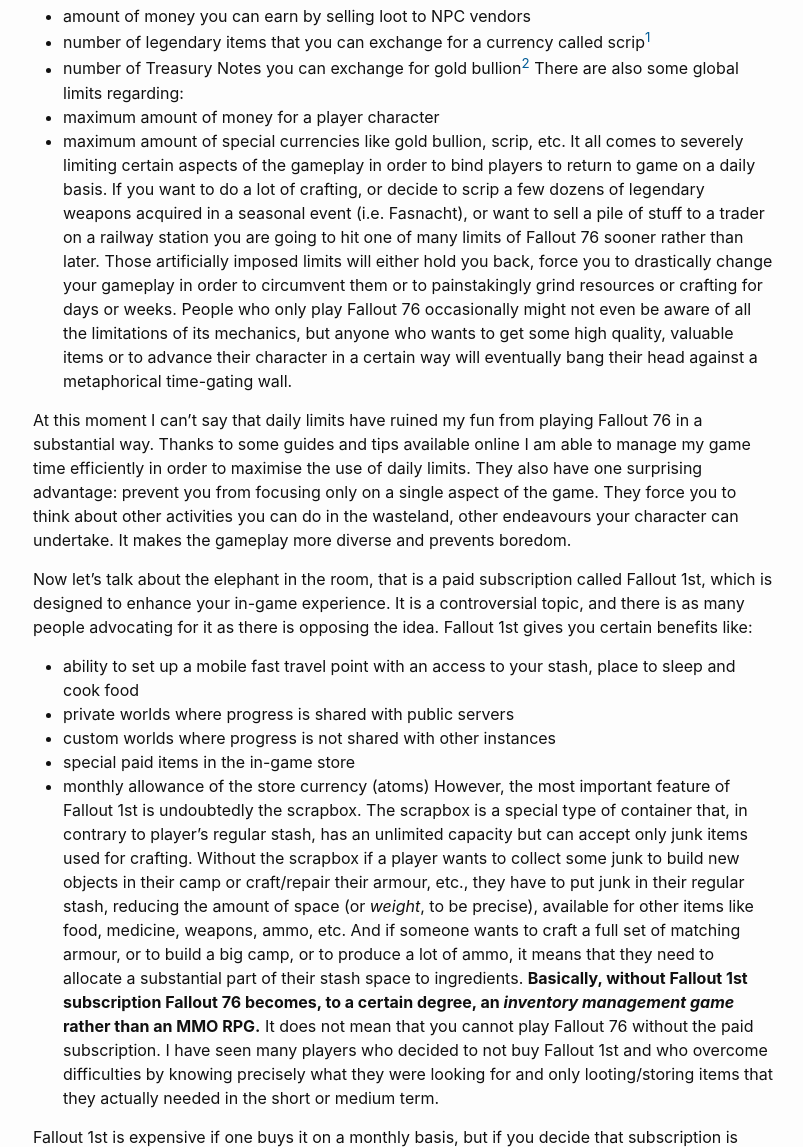
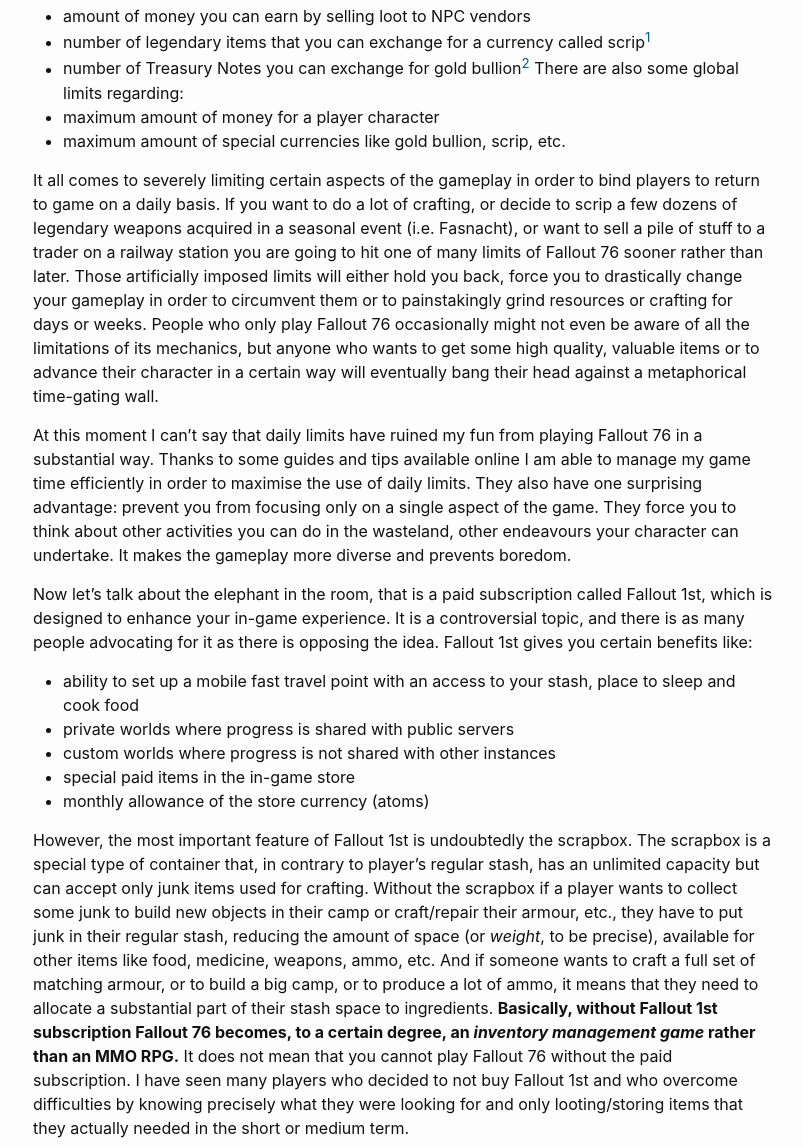
Before and after one commit to vertiser/vertiser.github.io, a plain HTML site: page docs/fallout-76-impressions-after-three-months/index.html in a window 1280 px wide. Shown: the part 1760-2907 px from the top of the page, without its empty margins (237-1040 px from the left). Drawn offline with Linux system fonts and the light colour scheme.

Commit message:
website update 2022031602

```diff
--- a/docs/fallout-76-impressions-after-three-months/index.html
+++ b/docs/fallout-76-impressions-after-three-months/index.html
@@ -104,9 +104,10 @@
   <li>number of Treasury Notes you can exchange for gold bullion<sup id="fnref:fn2" role="doc-noteref"><a href="#fn:fn2" class="footnote" rel="footnote">2</a></sup>
 There are also some global limits regarding:</li>
   <li>maximum amount of money for a player character</li>
-  <li>maximum amount of special currencies like gold bullion, scrip, etc.
-It all comes to severely limiting certain aspects of the gameplay in order to bind players to return to game on a daily basis. If you want to do a lot of crafting, or decide to scrip a few dozens of legendary weapons acquired in a seasonal event (i.e. Fasnacht), or want to sell a pile of stuff to a trader on a railway station you are going to hit one of many limits of Fallout 76 sooner rather than later. Those artificially imposed limits will either hold you back, force you to drastically change your gameplay in order to circumvent them or to painstakingly grind resources or crafting for days or weeks. People who only play Fallout 76 occasionally might not even be aware of all the limitations of its mechanics, but anyone who wants to get some high quality, valuable items or to advance their character in a certain way will eventually bang their head against a metaphorical time-gating wall.</li>
+  <li>maximum amount of special currencies like gold bullion, scrip, etc.</li>
 </ul>
+
+<p>It all comes to severely limiting certain aspects of the gameplay in order to bind players to return to game on a daily basis. If you want to do a lot of crafting, or decide to scrip a few dozens of legendary weapons acquired in a seasonal event (i.e. Fasnacht), or want to sell a pile of stuff to a trader on a railway station you are going to hit one of many limits of Fallout 76 sooner rather than later. Those artificially imposed limits will either hold you back, force you to drastically change your gameplay in order to circumvent them or to painstakingly grind resources or crafting for days or weeks. People who only play Fallout 76 occasionally might not even be aware of all the limitations of its mechanics, but anyone who wants to get some high quality, valuable items or to advance their character in a certain way will eventually bang their head against a metaphorical time-gating wall.</p>
 
 <p>At this moment I can’t say that daily limits have ruined my fun from playing Fallout 76 in a substantial way. Thanks to some guides and tips available online I am able to manage my game time efficiently in order to maximise the use of daily limits. They also have one surprising advantage: prevent you from focusing only on a single aspect of the game. They force you to think about other activities you can do in the wasteland, other endeavours your character can undertake. It makes the gameplay more diverse and prevents boredom.</p>
 
@@ -116,9 +117,10 @@ It all comes to severely limiting certain aspects of the gameplay in order to bi
   <li>private worlds where progress is shared with public servers</li>
   <li>custom worlds where progress is not shared with other instances</li>
   <li>special paid items in the in-game store</li>
-  <li>monthly allowance of the store currency (atoms)
-However, the most important feature of Fallout 1st is undoubtedly the scrapbox. The scrapbox is a special type of container that, in contrary to player’s regular stash, has an unlimited capacity but can accept only junk items used for crafting. Without the scrapbox if a player wants to collect some junk to build new objects in their camp or craft/repair their armour, etc., they have to put junk in their regular stash, reducing the amount of space (or <em>weight</em>, to be precise), available for other items like food, medicine, weapons, ammo, etc. And if someone wants to craft a full set of matching armour, or to build a big camp, or to produce a lot of ammo, it means that they need to allocate a substantial part of their stash space to ingredients. <strong>Basically, without Fallout 1st subscription Fallout 76 becomes, to a certain degree, an <em>inventory management game</em> rather than an MMO RPG.</strong> It does not mean that you cannot play Fallout 76 without the paid subscription. I have seen many players who decided to not buy Fallout 1st and who overcome difficulties by knowing precisely what they were looking for and only looting/storing items that they actually needed in the short or medium term.</li>
+  <li>monthly allowance of the store currency (atoms)</li>
 </ul>
+
+<p>However, the most important feature of Fallout 1st is undoubtedly the scrapbox. The scrapbox is a special type of container that, in contrary to player’s regular stash, has an unlimited capacity but can accept only junk items used for crafting. Without the scrapbox if a player wants to collect some junk to build new objects in their camp or craft/repair their armour, etc., they have to put junk in their regular stash, reducing the amount of space (or <em>weight</em>, to be precise), available for other items like food, medicine, weapons, ammo, etc. And if someone wants to craft a full set of matching armour, or to build a big camp, or to produce a lot of ammo, it means that they need to allocate a substantial part of their stash space to ingredients. <strong>Basically, without Fallout 1st subscription Fallout 76 becomes, to a certain degree, an <em>inventory management game</em> rather than an MMO RPG.</strong> It does not mean that you cannot play Fallout 76 without the paid subscription. I have seen many players who decided to not buy Fallout 1st and who overcome difficulties by knowing precisely what they were looking for and only looting/storing items that they actually needed in the short or medium term.</p>
 
 <p>Fallout 1st is expensive if one buys it on a monthly basis, but if you decide that subscription is your thing, you can pay for the whole year in advance with a substantial (ca. 30% IIRC) discount. <strong>I do not recommend buying a year of Fallout 1st outright.</strong> You should first buy a one-month subscription to see if it is worth your money. For me Fallout 1st does enhance the enjoyment from the game itself, but I only buy Fallout 1st every couple of months. From what I’ve read it is a pretty popular strategy – to buy a month of Fallout 1st and then use that 30 days to gather as many resources as possible and store them in the scrapbox before the subscription runs out. Because once your Fallout 1st membership expires you cannot put new items into the scrapbox, but you still have access to all the items you have already stored. You can also keep all Fallout 1st items you crafted during the period of subscription.</p>
 
@@ -143,7 +145,7 @@ However, the most important feature of Fallout 1st is undoubtedly the scrapbox.
 </ul>
 
 <h3 id="overall-summary-in-three-words">Overall summary in three words</h3>
-<p>controversial, enjoyable, post-apocalyptic</p>
+<p><strong>controversial, enjoyable, post-apocalyptic</strong></p>
 
 <div class="footnotes" role="doc-endnotes">
   <ol>
```
Also changed, not shown: docs/feed.xml (+8 -6 lines).
